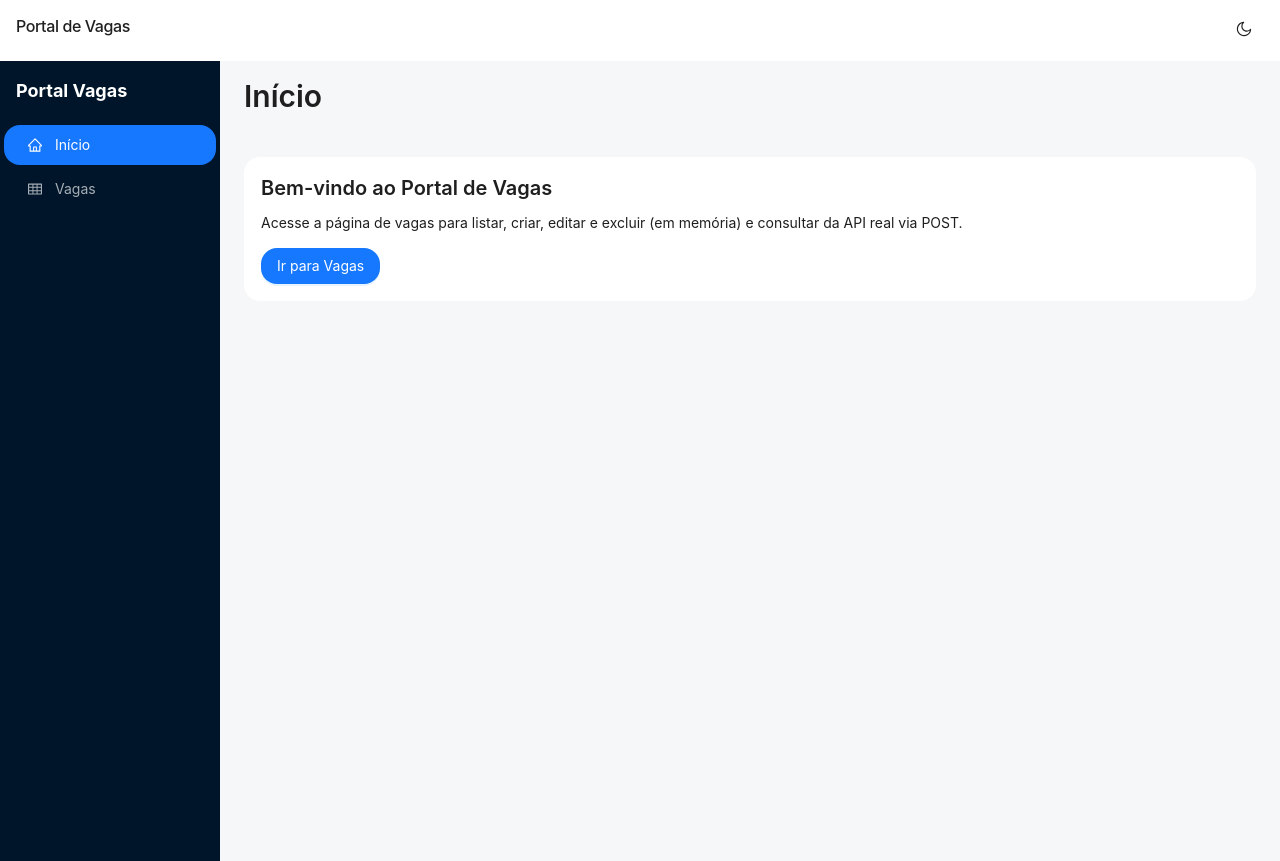
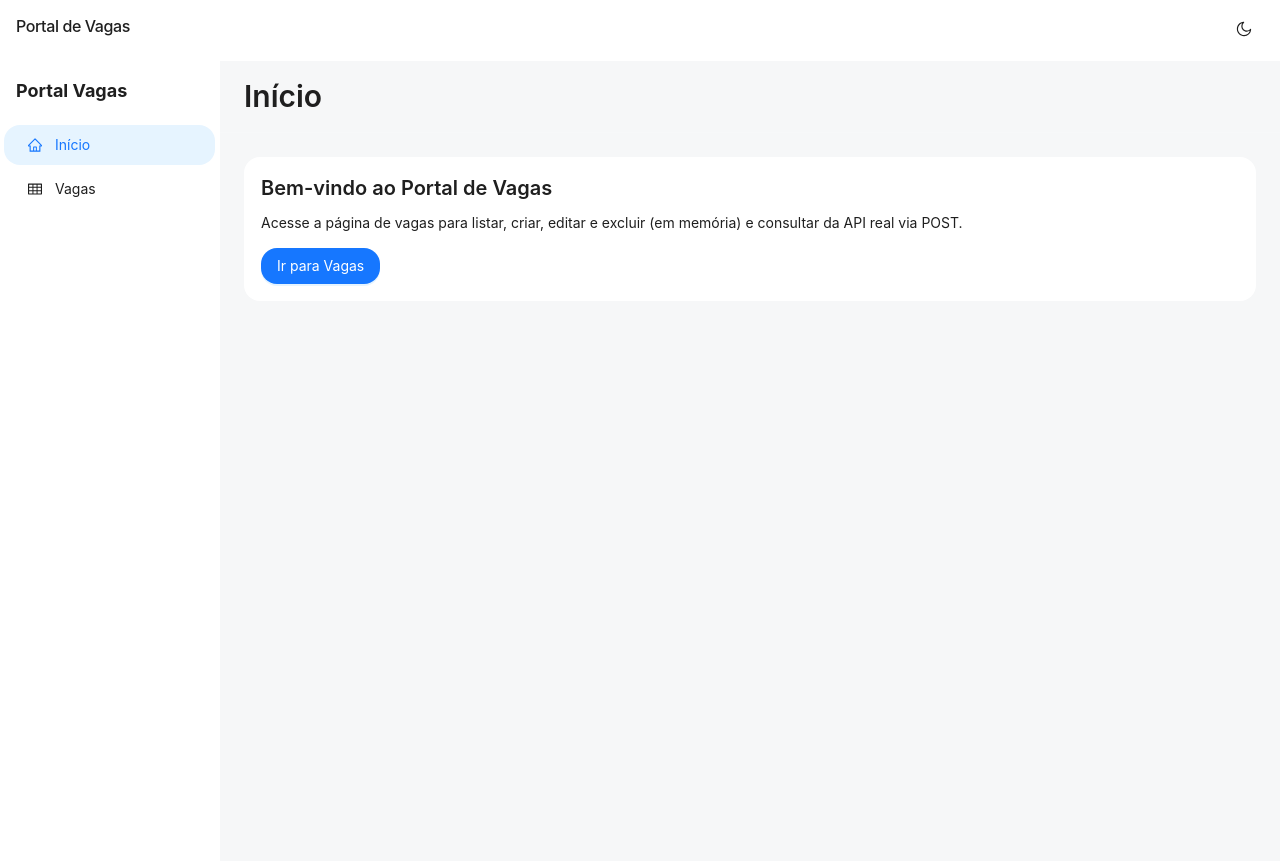
Before and after one commit to SrVagem/portal-vagas, a Next.js app: page / in a window 1280 px wide. Built offline with nearby package versions, Linux system fonts and the light colour scheme.

Commit message:
fix: ajuste no client-layout com o tema escuro

```diff
--- a/src/components/client-layout.tsx
+++ b/src/components/client-layout.tsx
@@ -3,17 +3,9 @@
 import { ReactNode } from "react";
 import Link from "next/link";
 import { usePathname } from "next/navigation";
-import {
-  Layout,
-  Menu,
-  Typography,
-  App,
-  theme as antdTheme,
-} from "antd";
-import {
-  HomeOutlined,
-  TableOutlined,
-} from "@ant-design/icons";
+import { Layout, Menu, Typography, App, theme as antdTheme } from "antd";
+import { HomeOutlined, TableOutlined } from "@ant-design/icons";
+import { useThemeMode } from "@/providers/theme-provider";
 
 const { Sider, Header, Content } = Layout;
 
@@ -26,38 +18,41 @@ export default function ClientLayout({
 }) {
   const pathname = usePathname();
   const selectedKey = pathname.startsWith("/vagas") ? "/vagas" : "/";
-
   const items = [
     { key: "/", icon: <HomeOutlined />, label: <Link href="/">Início</Link> },
     { key: "/vagas", icon: <TableOutlined />, label: <Link href="/vagas">Vagas</Link> },
   ];
 
   const { token } = antdTheme.useToken();
+  const { mode } = useThemeMode();
+  const isDark = mode === "dark";
 
   return (
     <Layout style={{ minHeight: "100dvh", background: token.colorBgLayout }}>
       {/* Sidebar fixa */}
       <Sider
         width={220}
-        theme="dark"
+        theme={isDark ? "dark" : "light"} // ✅ respeita o tema
         style={{
           position: "sticky",
           top: 0,
           height: "100dvh",
+          borderRight: `1px solid ${token.colorBorderSecondary}`,
         }}
       >
         <div
           style={{
             padding: 16,
-            color: "#fff",
+            color: token.colorText,
             fontWeight: 700,
             fontSize: 18,
           }}
         >
           Portal Vagas
         </div>
+
         <Menu
-          theme="dark"
+          theme={isDark ? "dark" : "light"} // ✅ respeita o tema
           mode="inline"
           selectedKeys={[selectedKey]}
           items={items}
@@ -75,7 +70,10 @@ export default function ClientLayout({
           }}
         >
           {title && (
-            <Typography.Title level={2} style={{ margin: 0 }}>
+            <Typography.Title
+              level={2}
+              style={{ margin: 0, color: token.colorText }}
+            >
               {title}
             </Typography.Title>
           )}
```
